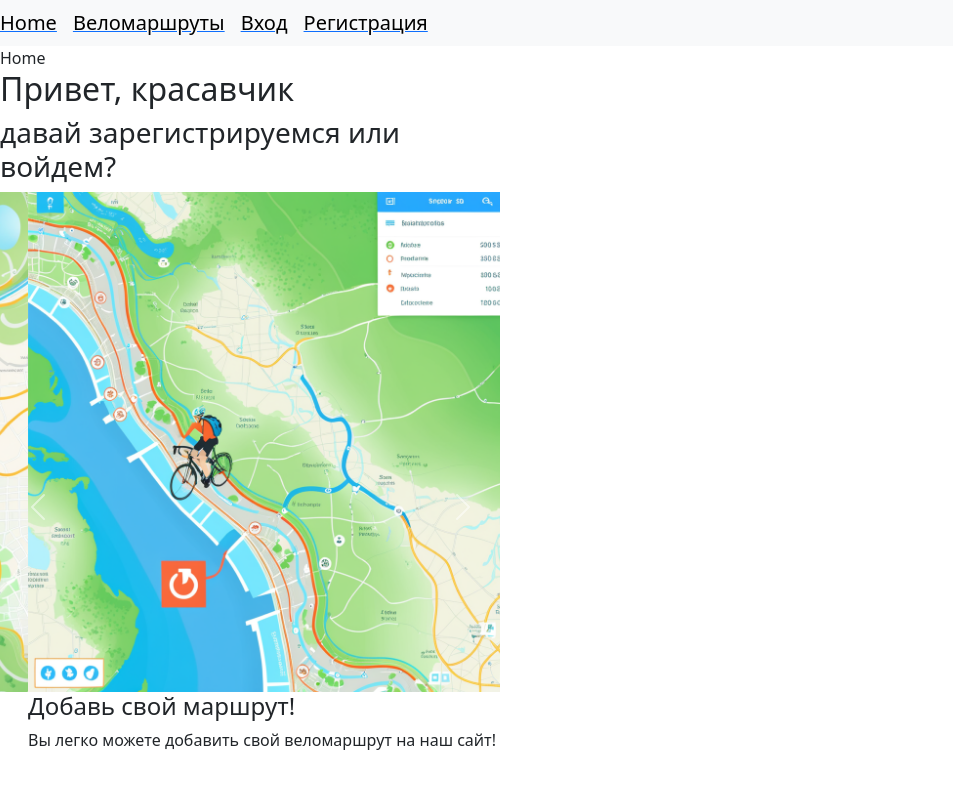
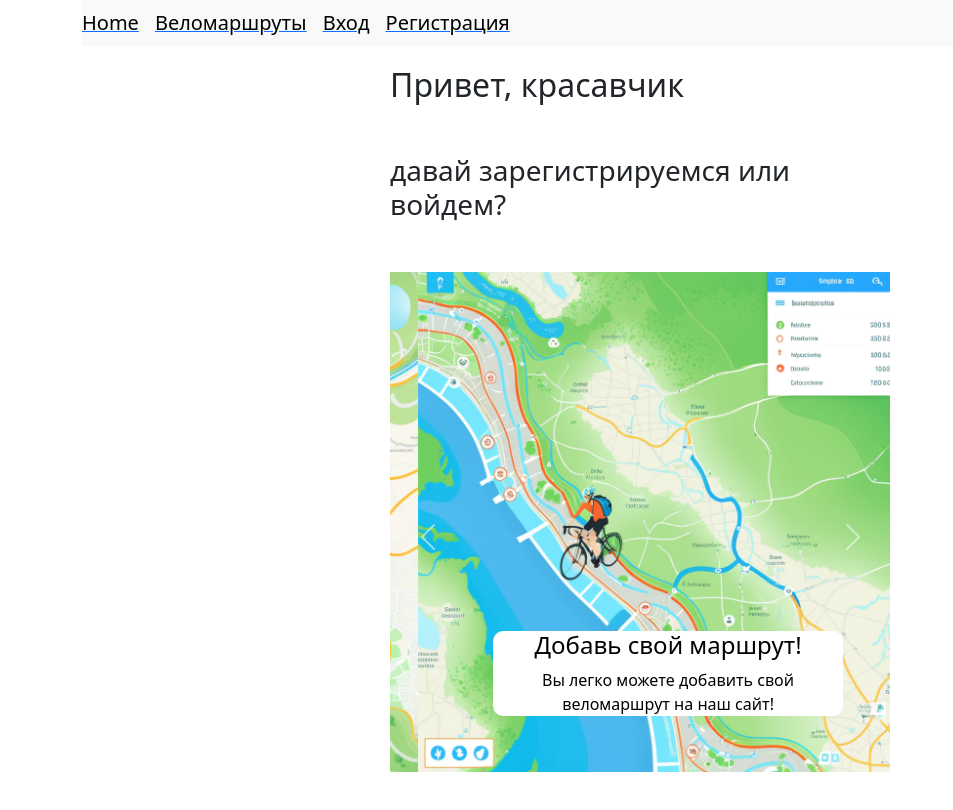
Before and after one commit to IgorPetrov-13/contract-project-cycling, a React (Vite) app in the folder client/: page / in a window 1280 px wide. Shown: the top 810 px of the page, without its empty margins (0-953 px from the left). Built offline with nearby package versions, Linux system fonts and the light colour scheme; no server answers.

Commit message:
bootstrap added

```diff
--- a/client/src/App.jsx
+++ b/client/src/App.jsx
@@ -1,5 +1,5 @@
 import { BrowserRouter, Route, Routes } from "react-router-dom";
-import 'bootstrap/dist/css/bootstrap.min.css';
+import "bootstrap/dist/css/bootstrap.min.css";
 import NotFound from "./pages/NotFound";
 import HomePage from "./pages/HomePage";
 import NavBar from "./components/Navbar";
@@ -25,9 +25,10 @@ function App() {
   }, []);
 
   return (
-    <>
+    <div className="container">
       <BrowserRouter>
-        <NavBar user={user}/>
+        <NavBar user={user} />
+        <div className="d-flex flex-column justify-content-center align-items-center">
           <Routes>
             <Route path="/" element={<HomePage user={user} />} />
             <Route
@@ -43,7 +44,10 @@ function App() {
               path="/roads"
               element={<RoadsPage roads={roads} setRoads={setRoads} />}
             />
-          <Route path="/myroads/:id" element={<CurrenRoadId roads={roads} />} />
+            <Route
+              path="/myroads/:id"
+              element={<CurrenRoadId roads={roads} />}
+            />
             <Route
               path="/user"
               element={<PersonalPage user={user} setRoads={setRoads} />}
@@ -56,8 +60,9 @@ function App() {
 
             <Route path="*" element={<NotFound />} />
           </Routes>
+        </div>
       </BrowserRouter>
-    </>
+    </div>
   );
 }
 
--- a/client/src/components/Slider.jsx
+++ b/client/src/components/Slider.jsx
@@ -5,25 +5,34 @@ import img2 from "../assets/img2.png";
 
 function Slider() {
   return (
-    <Carousel style={{paddingBottom: "30px"}}>
-      <Carousel.Item>
-        <img src={img1} alt="img_cycling1" className="d-block img-fluid" style={{borderRadius: "1px"}}/>
+    <Carousel style={{ paddingBottom: "30px" }}>
+      <Carousel.Item className="d-flex flex-column align-items-center">
+        <img
+          src={img1}
+          alt="img_cycling1"
+          className="d-block img-fluid"
+          style={{ borderRadius: "1px" }}
+        />
         <Carousel.Caption>
-
+          <div style={{ backgroundColor: "white", borderRadius: "10px" }}>
+            <h4 style={{ color: "black" }}>Выбери свой маршрут!</h4>
+            <p style={{ color: "black" }}>
+              На нашем сайте представлено множество маршрутов для любого уровня
+              подготовки!
+            </p>
+          </div>
         </Carousel.Caption>
-        <h4 style={{color: "black"}}>Выбери свой маршрут!</h4>
-          <p>
-            На нашем сайте представлено множество маршрутов для любого уровня
-            подготовки!
-          </p>
       </Carousel.Item>
       <Carousel.Item>
-        <img  src={img2} alt="img_cycling2" className="d-block img-fluid"/>
+        <img src={img2} alt="img_cycling2" className="d-block img-fluid" />
         <Carousel.Caption>
-
+          <div style={{ backgroundColor: "white", borderRadius: "10px" }}>
+            <h4 style={{ color: "black" }}>Добавь свой маршрут!</h4>
+            <p style={{ color: "black" }}>
+              Вы легко можете добавить свой веломаршрут на наш сайт!
+            </p>
+          </div>
         </Carousel.Caption>
-        <h4>Добавь свой маршрут!</h4>
-        <p>Вы легко можете добавить свой веломаршрут на наш сайт!</p>
       </Carousel.Item>
     </Carousel>
   );
--- a/client/src/pages/HomePage.jsx
+++ b/client/src/pages/HomePage.jsx
@@ -2,11 +2,12 @@ import Slider from "../components/Slider";
 
 function HomePage({ user }) {
   return (
-    <div style={{ width: "500px" }}>
-      Home
-      <h2> Привет, {user ? user.name : "красавчик"}</h2>
-      <h3> {user ? "" : "давай зарегистрируемся или войдем?"} </h3>
-      <Slider/>
+    <div style={{ width: "500px" , marginBottom: "50px", marginTop: "20px" }}>
+      <h2  style={{marginBottom: "50px"}}> Привет, {user ? user.name : "красавчик"}</h2>
+      <h3  style={{marginBottom: "50px"}}> {user ? "" : "давай зарегистрируемся или войдем?"} </h3>
+      <section   style={{marginBottom: "50px"}} className="d-flex flex-column justify-content-center align-items-center">
+        <Slider />
+      </section>
     </div>
   );
 }
--- a/client/src/pages/RoadsPage.jsx
+++ b/client/src/pages/RoadsPage.jsx
@@ -30,14 +30,21 @@ function RoadsPage({ roads, setRoads }) {
   }, []);
 
   return (
-    <section>
-      <button onClick={toggleSortByLength}>
-        {isSortedAscending ? "Сортировать по длине маршрута" : "Вернуть обратно"}
+    <section className="d-flex flex-column justify-content-center align-items-center">
+      <button onClick={toggleSortByLength} style={{marginTop: "20px", marginBottom: "30px"}}>
+        {isSortedAscending
+          ? "Сортировать по длине маршрута"
+          : "Вернуть обратно"}
       </button>
       <div>
         {sortedRoads.map((road) => {
           return (
-            <section key={road.id}>
+            <section
+              key={road.id}
+              className="d-flex flex-column justify-content-center align-items-center"
+              style={{ backgroundColor: "#edf1f5", margin: "0 auto", marginBottom: "40px"}}
+
+            >
               <Link to={`/roads/${road.id}`}>
                 <h3>{road.title}</h3>
               </Link>
```
Lines whose indentation alone changed are shown as unchanged.
